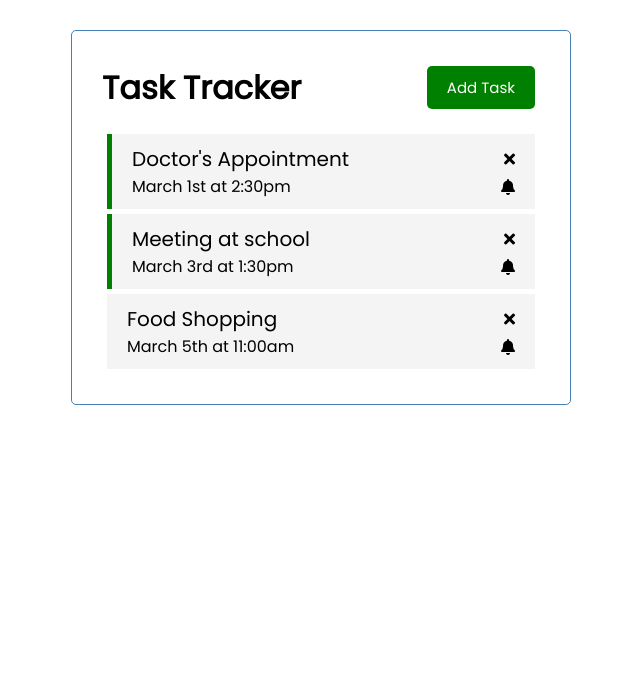
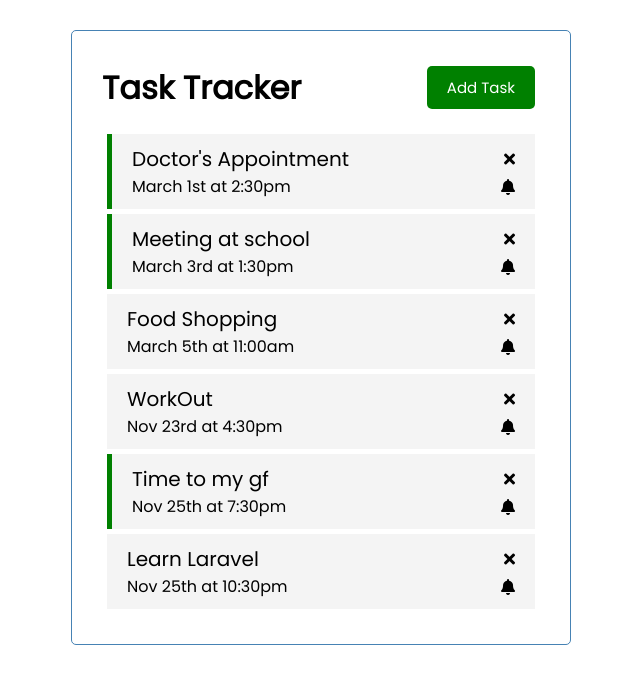
Before and after one commit to SArkar-Htet/task-tracker, a Vue app: page / in a window 1280 px wide. Shown: the top 684 px of the page, without its empty margins (319-959 px from the left). Built offline with nearby package versions, Linux system fonts and the light colour scheme; data requests are answered from the project's data file.

Commit message:
refactor: backend logic

```diff
--- a/db.json
+++ b/db.json
@@ -17,6 +17,24 @@
       "text": "Food Shopping",
       "time": "March 5th at 11:00am",
       "reminder": false
+    },
+    {
+      "text": "WorkOut",
+      "time": "Nov 23rd at 4:30pm",
+      "reminder": false,
+      "id": 4
+    },
+    {
+      "text": "Time to my gf",
+      "time": "Nov 25th at 7:30pm",
+      "reminder": true,
+      "id": 5
+    },
+    {
+      "text": "Learn Laravel",
+      "time": "Nov 25th at 10:30pm",
+      "reminder": false,
+      "id": 6
     }
   ]
 }
--- a/src/App.vue
+++ b/src/App.vue
@@ -30,20 +30,52 @@ export default {
     toggleAddTask() {
       this.showToggleTask = !this.showToggleTask;
     },
-    addTask(task) {
-      this.tasks = [...this.tasks, task];
+    async addTask(task) {
+      const res = await fetch("http://localhost:3000/tasks", {
+        method: "POST",
+        headers: {
+          "Content-type": "application/json",
+        },
+        body: JSON.stringify(task)
+      });
+      const data = await res.json();
+      this.tasks = [...this.tasks, data];
     },
-    deleteTask(id) {
+    async deleteTask(id) {
       if (confirm("Are you sure to delete")) {
-        this.tasks = this.tasks.filter((task) => (task.id !== id));
+        const res = await fetch(`http://localhost:3000/tasks/${id}`, {
+          method: "DELETE",
+        });
+        res.status === 200 ?
+          this.tasks = this.tasks.filter((task) => (task.id !== id))
+          : alert("Error Deleting Task!");
       }
     },
-    setReminder(id) {
-      this.tasks = this.tasks.map(task => (task.id === id ? {...task, reminder: !task.reminder } : {...task} ));
+    async setReminder(id) {
+      const getTask = await this.fetchTask(id);
+      const updateTask = {...getTask, reminder: !getTask.reminder};
+      const res = await fetch(`http://localhost:3000/tasks/${id}`, {
+        method: "PUT",
+        headers: {
+          "Content-type": "application/json",
+        },
+        body: JSON.stringify(updateTask)
+      });
+      const data = await res.json();
+      this.tasks = this.tasks.map(task => (task.id === id ? {...task, reminder: data.reminder } : {...task} ));
     },
     async fetchTasks() {
       try {
         const res = await fetch("http://localhost:3000/tasks");
+        const data = await res.json();
+        return data;
+      } catch (error) {
+        console.log(error);
+      }
+    },
+    async fetchTask(id) {
+      try {
+        const res = await fetch(`http://localhost:3000/tasks/${id}`);
         const data = await res.json();
         return data;
       } catch (error) {
--- a/src/components/AddTask.vue
+++ b/src/components/AddTask.vue
@@ -36,7 +36,6 @@
     },
     methods: {
       onSubmit() {
-        console.log(this.text);
         if (!this.text) {
           alert("Please fill task field");
           return;
@@ -46,10 +45,7 @@
           return;
         }
 
-        const id = Math.floor(Math.random() * 100000);
-
         const newTask = {
-          id,
           text: this.text,
           time: this.time,
           reminder: this.reminder,
--- a/src/components/Header.vue
+++ b/src/components/Header.vue
@@ -24,11 +24,6 @@
         return this.showToggle ? "<i class='fas fa-times'></i>" : "Add Task";
       }
     },
-    methods: {
-      toggleAddTask() {
-        console.log("hello");
-      }
-    }
   }
 </script>
 
```
